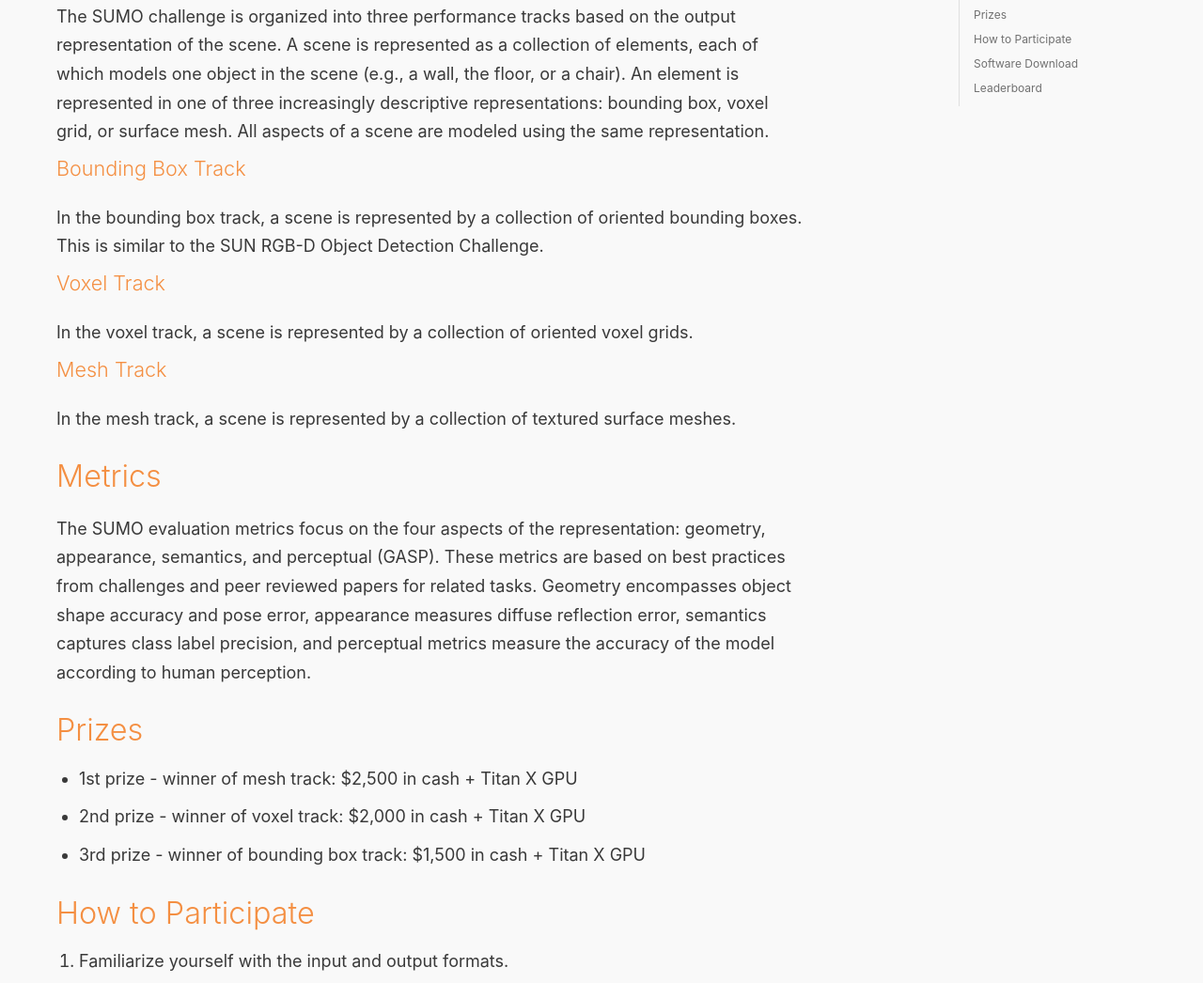
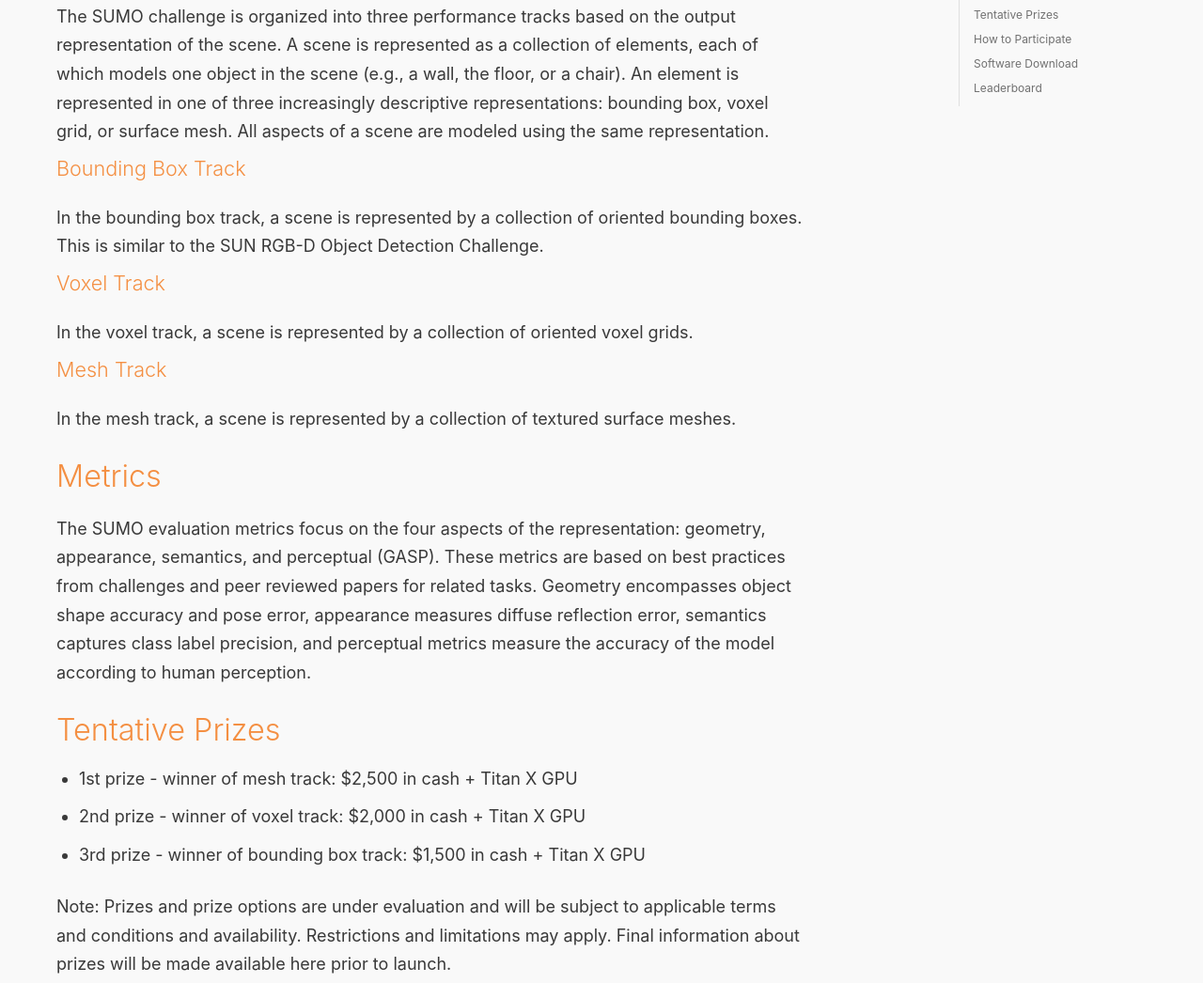
Before and after one commit to facebookresearch/sumo-challenge, a plain HTML site: page docs/participate.html in a window 1280 px wide. Shown: the part 239-1285 px from the top of the page at 94% size. Drawn offline with nearby package versions, Linux system fonts and the light colour scheme.

Commit message:
Deploy website
Deploy website version based on 4c95c644485d0d3516aaac7ed64637228718eb10

```diff
--- a/docs/participate.html
+++ b/docs/participate.html
@@ -18,12 +18,16 @@ voxel grids.</p>
 surface meshes.</p>
 <h2><a class="anchor" aria-hidden="true" id="metrics"></a><a href="#metrics" aria-hidden="true" class="hash-link"><svg class="hash-link-icon" aria-hidden="true" height="16" version="1.1" viewBox="0 0 16 16" width="16"><path fill-rule="evenodd" d="M4 9h1v1H4c-1.5 0-3-1.69-3-3.5S2.55 3 4 3h4c1.45 0 3 1.69 3 3.5 0 1.41-.91 2.72-2 3.25V8.59c.58-.45 1-1.27 1-2.09C10 5.22 8.98 4 8 4H4c-.98 0-2 1.22-2 2.5S3 9 4 9zm9-3h-1v1h1c1 0 2 1.22 2 2.5S13.98 12 13 12H9c-.98 0-2-1.22-2-2.5 0-.83.42-1.64 1-2.09V6.25c-1.09.53-2 1.84-2 3.25C6 11.31 7.55 13 9 13h4c1.45 0 3-1.69 3-3.5S14.5 6 13 6z"></path></svg></a>Metrics</h2>
 <p>The SUMO evaluation metrics focus on the four aspects of the representation: geometry, appearance, semantics, and perceptual (GASP).  These metrics are based on best practices from challenges and peer reviewed papers for related tasks. Geometry encompasses object shape accuracy and pose error, appearance measures diffuse reflection error, semantics captures class label precision, and perceptual metrics measure the accuracy of the model according to human perception.</p>
-<h2><a class="anchor" aria-hidden="true" id="prizes"></a><a href="#prizes" aria-hidden="true" class="hash-link"><svg class="hash-link-icon" aria-hidden="true" height="16" version="1.1" viewBox="0 0 16 16" width="16"><path fill-rule="evenodd" d="M4 9h1v1H4c-1.5 0-3-1.69-3-3.5S2.55 3 4 3h4c1.45 0 3 1.69 3 3.5 0 1.41-.91 2.72-2 3.25V8.59c.58-.45 1-1.27 1-2.09C10 5.22 8.98 4 8 4H4c-.98 0-2 1.22-2 2.5S3 9 4 9zm9-3h-1v1h1c1 0 2 1.22 2 2.5S13.98 12 13 12H9c-.98 0-2-1.22-2-2.5 0-.83.42-1.64 1-2.09V6.25c-1.09.53-2 1.84-2 3.25C6 11.31 7.55 13 9 13h4c1.45 0 3-1.69 3-3.5S14.5 6 13 6z"></path></svg></a>Prizes</h2>
+<h2><a class="anchor" aria-hidden="true" id="tentative-prizes"></a><a href="#tentative-prizes" aria-hidden="true" class="hash-link"><svg class="hash-link-icon" aria-hidden="true" height="16" version="1.1" viewBox="0 0 16 16" width="16"><path fill-rule="evenodd" d="M4 9h1v1H4c-1.5 0-3-1.69-3-3.5S2.55 3 4 3h4c1.45 0 3 1.69 3 3.5 0 1.41-.91 2.72-2 3.25V8.59c.58-.45 1-1.27 1-2.09C10 5.22 8.98 4 8 4H4c-.98 0-2 1.22-2 2.5S3 9 4 9zm9-3h-1v1h1c1 0 2 1.22 2 2.5S13.98 12 13 12H9c-.98 0-2-1.22-2-2.5 0-.83.42-1.64 1-2.09V6.25c-1.09.53-2 1.84-2 3.25C6 11.31 7.55 13 9 13h4c1.45 0 3-1.69 3-3.5S14.5 6 13 6z"></path></svg></a>Tentative Prizes</h2>
 <ul>
 <li>1st prize - winner of mesh track: $2,500 in cash + Titan X GPU</li>
 <li>2nd prize - winner of voxel track: $2,000 in cash + Titan X GPU</li>
 <li>3rd prize - winner of bounding box track: $1,500 in cash + Titan X GPU</li>
 </ul>
+<p>Note: Prizes and prize options are under evaluation and will be
+subject to applicable terms and conditions and availability.
+Restrictions and limitations may apply. Final information about prizes
+will be made available here prior to launch.</p>
 <h2><a class="anchor" aria-hidden="true" id="how-to-participate"></a><a href="#how-to-participate" aria-hidden="true" class="hash-link"><svg class="hash-link-icon" aria-hidden="true" height="16" version="1.1" viewBox="0 0 16 16" width="16"><path fill-rule="evenodd" d="M4 9h1v1H4c-1.5 0-3-1.69-3-3.5S2.55 3 4 3h4c1.45 0 3 1.69 3 3.5 0 1.41-.91 2.72-2 3.25V8.59c.58-.45 1-1.27 1-2.09C10 5.22 8.98 4 8 4H4c-.98 0-2 1.22-2 2.5S3 9 4 9zm9-3h-1v1h1c1 0 2 1.22 2 2.5S13.98 12 13 12H9c-.98 0-2-1.22-2-2.5 0-.83.42-1.64 1-2.09V6.25c-1.09.53-2 1.84-2 3.25C6 11.31 7.55 13 9 13h4c1.45 0 3-1.69 3-3.5S14.5 6 13 6z"></path></svg></a>How to Participate</h2>
 <ol>
 <li>Familiarize yourself with the input and output formats.</li>
@@ -35,4 +39,4 @@ surface meshes.</p>
 <p>The SUMO Challenge software includes Python code to read the SUMO input format, write the output format, and compute the evaluation metrics for a given scene.  The software is still under development.  It will be made available as open source on Github when the challenge is officially launched in July.</p>
 <h2><a class="anchor" aria-hidden="true" id="leaderboard"></a><a href="#leaderboard" aria-hidden="true" class="hash-link"><svg class="hash-link-icon" aria-hidden="true" height="16" version="1.1" viewBox="0 0 16 16" width="16"><path fill-rule="evenodd" d="M4 9h1v1H4c-1.5 0-3-1.69-3-3.5S2.55 3 4 3h4c1.45 0 3 1.69 3 3.5 0 1.41-.91 2.72-2 3.25V8.59c.58-.45 1-1.27 1-2.09C10 5.22 8.98 4 8 4H4c-.98 0-2 1.22-2 2.5S3 9 4 9zm9-3h-1v1h1c1 0 2 1.22 2 2.5S13.98 12 13 12H9c-.98 0-2-1.22-2-2.5 0-.83.42-1.64 1-2.09V6.25c-1.09.53-2 1.84-2 3.25C6 11.31 7.55 13 9 13h4c1.45 0 3-1.69 3-3.5S14.5 6 13 6z"></path></svg></a>Leaderboard</h2>
 <p>Once the challenge is launched, the leaderboard will be hosted by EvalAI.</p>
-</span></div></article></div><div class="docs-prevnext"></div></div></div><nav class="onPageNav"><ul class="toc-headings"><li><a href="#tracks">Tracks</a><ul class="toc-headings"><li><a href="#bounding-box-track">Bounding Box Track</a></li><li><a href="#voxel-track">Voxel Track</a></li><li><a href="#mesh-track">Mesh Track</a></li></ul></li><li><a href="#metrics">Metrics</a></li><li><a href="#prizes">Prizes</a></li><li><a href="#how-to-participate">How to Participate</a></li><li><a href="#software-download">Software Download</a></li><li><a href="#leaderboard">Leaderboard</a></li></ul></nav></div><footer class="nav-footer" id="footer"><section class="copyright">Copyright © 2018 Facebook, Inc.</section></footer></div></body></html>
+</span></div></article></div><div class="docs-prevnext"></div></div></div><nav class="onPageNav"><ul class="toc-headings"><li><a href="#tracks">Tracks</a><ul class="toc-headings"><li><a href="#bounding-box-track">Bounding Box Track</a></li><li><a href="#voxel-track">Voxel Track</a></li><li><a href="#mesh-track">Mesh Track</a></li></ul></li><li><a href="#metrics">Metrics</a></li><li><a href="#tentative-prizes">Tentative Prizes</a></li><li><a href="#how-to-participate">How to Participate</a></li><li><a href="#software-download">Software Download</a></li><li><a href="#leaderboard">Leaderboard</a></li></ul></nav></div><footer class="nav-footer" id="footer"><section class="copyright">Copyright © 2018 Facebook, Inc.</section></footer></div></body></html>
```
